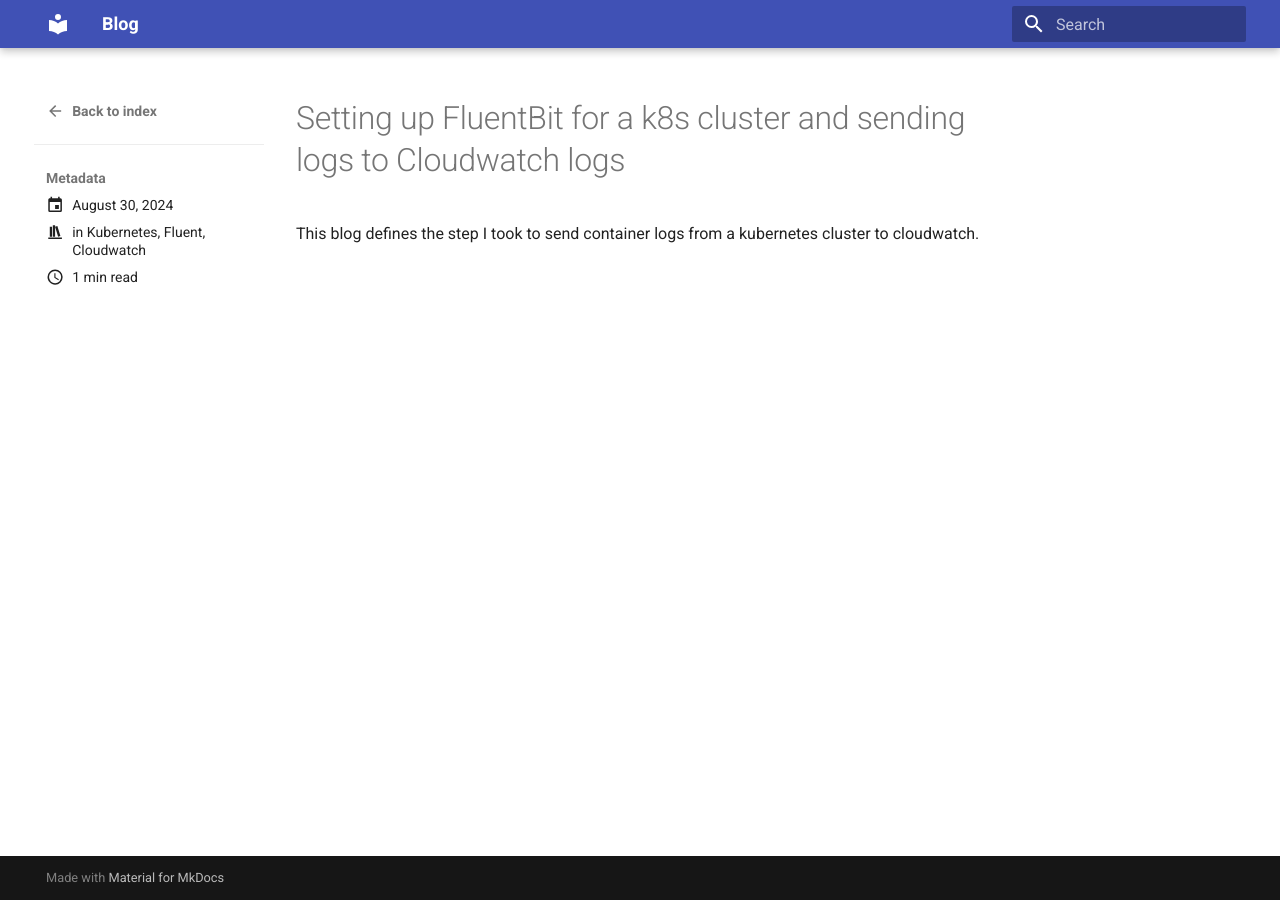
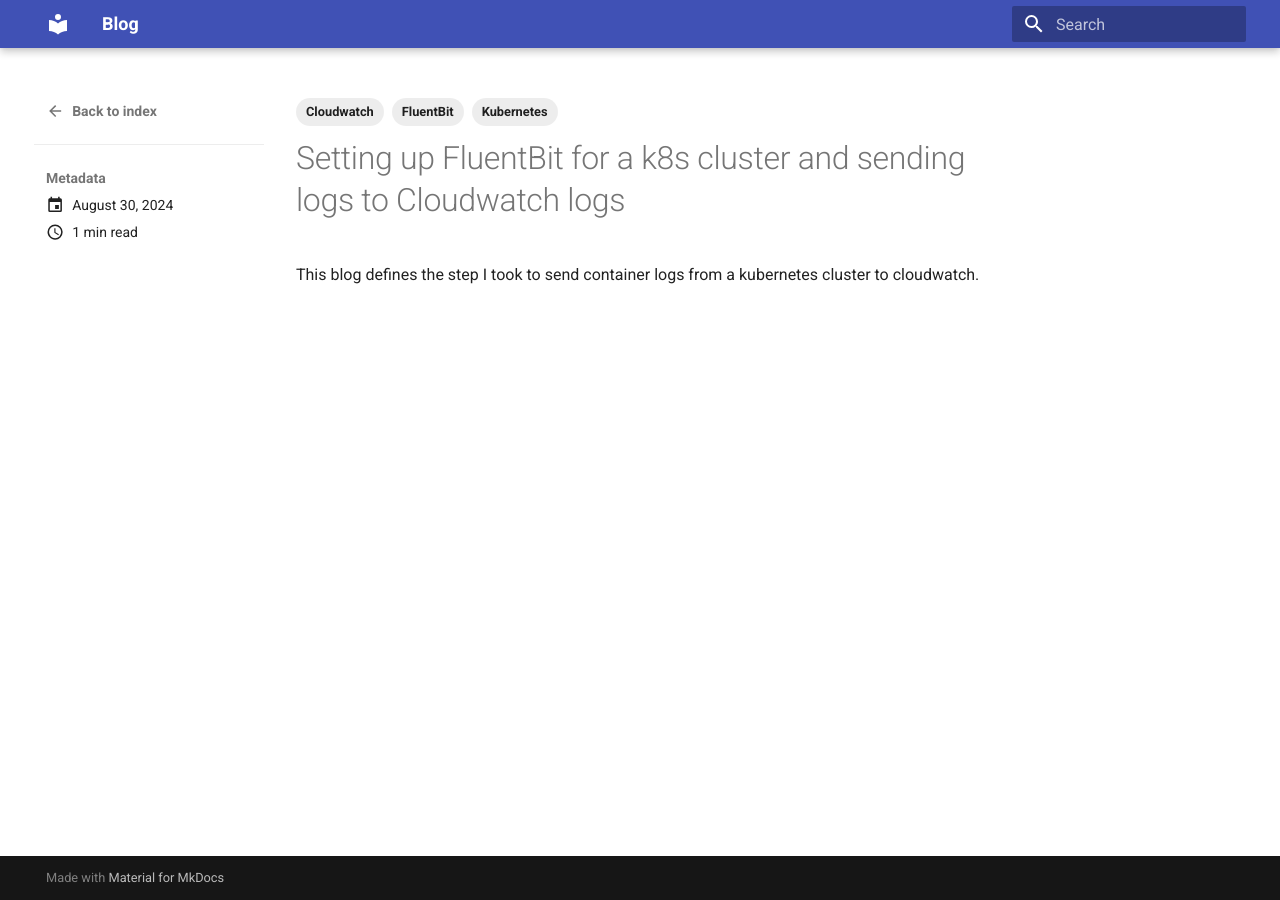
Before and after one commit to voilaVitamin/blog, an MkDocs documentation site: the page built from docs/posts/fluent-operator.md, in a window 1280 px wide. Built offline with MkDocs 1.6.1 and Material for MkDocs 9.7.7, drawn with Linux system fonts in a browser that asks for light colours.

```diff
--- a/docs/posts/fluent-operator.md
+++ b/docs/posts/fluent-operator.md
@@ -1,9 +1,9 @@
 ---
 draft: false
 date: 2024-08-30
-categories:
+tags:
   - Kubernetes
-  - Fluent
+  - FluentBit
   - Cloudwatch
 ---
 
```
